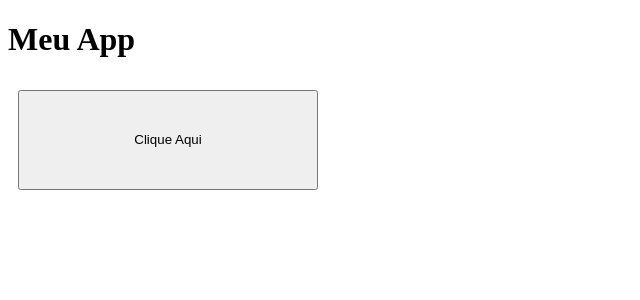
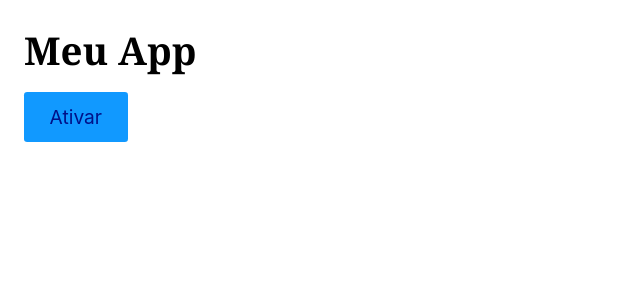
Before and after one commit to Pavanelli7/React, a React (Vite) app in the folder ferramentas-de-automacao/: page / in a window 1280 px wide. Shown: the top 300 px of the page, without its empty margins (0-640 px from the left). Built offline with nearby package versions, Linux system fonts and the light colour scheme.

Commit message:
Tópico/Lazy e Suspense

```diff
--- a/ferramentas-de-automacao/index.html
+++ b/ferramentas-de-automacao/index.html
@@ -4,6 +4,7 @@
 <head>
   <meta charset="UTF-8" />
   <meta name="viewport" content="width=device-width, initial-scale=1.0" />
+  <link rel="stylesheet" href="/style.css" />
   <title>React</title>
   <meta name="description" content="React">
 </head>
--- a/ferramentas-de-automacao/package.json
+++ b/ferramentas-de-automacao/package.json
@@ -11,6 +11,7 @@
   },
   "dependencies": {
     "bootstrap": "^5.3.0",
+    "jquery": "^3.7.0",
     "prop-types": "^15.8.1",
     "react": "^18.2.0",
     "react-bootstrap": "^2.8.0",
--- a/ferramentas-de-automacao/src/App.jsx
+++ b/ferramentas-de-automacao/src/App.jsx
@@ -1,14 +1,18 @@
 import React from "react";
-
-import Button from './Button';
+// import Contato from "./Components/Contato";
+const Contato = React.lazy(() => import('./Components/Contato'));
 
 const App = () => {
+  const [ativo, setAtivo] = React.useState(false);
   return (
     <div>
       <h1>Meu App</h1>
-      <Button margin="10px" width={300}>
-        Clique Aqui
-      </Button>
+      {ativo && (
+        <React.Suspense fallback={<div>Carrgeando...</div>}>
+          <Contato />
+        </React.Suspense>
+      )}
+      <button onClick={() => setAtivo(true)}>Ativar</button>
     </div>
   );
 };
--- a/ferramentas-de-automacao/src/Components/Contato.jsx
+++ b/ferramentas-de-automacao/src/Components/Contato.jsx
@@ -1,22 +1,12 @@
 import React from 'react'
-import styles from './Contato.module.css';
-import foto from '../img/contato.jpg';
-import Head from './Head';
+import $ from 'jquery';
 
 const Contato = () => {
+  console.log($);
   return (
-    <section className={styles.contato + " animeLeft"}>
-      <Head title='Ranked | Contato' description='Entre em contato' />
-      <img src={foto} />
-      <div>
-        <h1>Entre em contato</h1>
-        <ul className={styles.dados}>
-          <li>vittor@gmail.com</li>
-          <li>11988358944</li>
-          <li>Rua xpto</li>
-        </ul>
-      </div>
-    </section>
+    <div>
+      <h1>Contato</h1>
+    </div>
   )
 }
 
```
Also changed, not shown: 1 other file (tests, documents, lock files or other folders).
